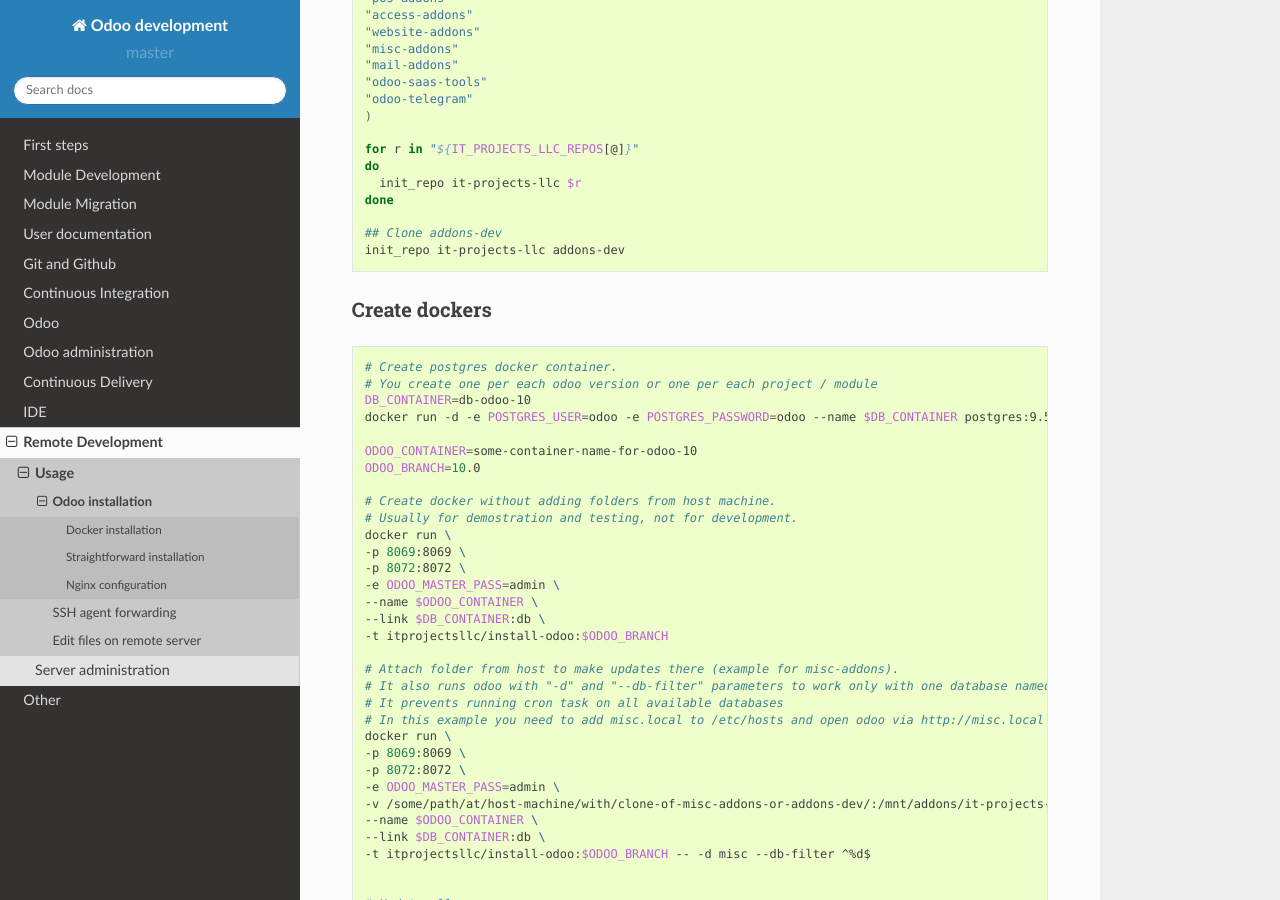
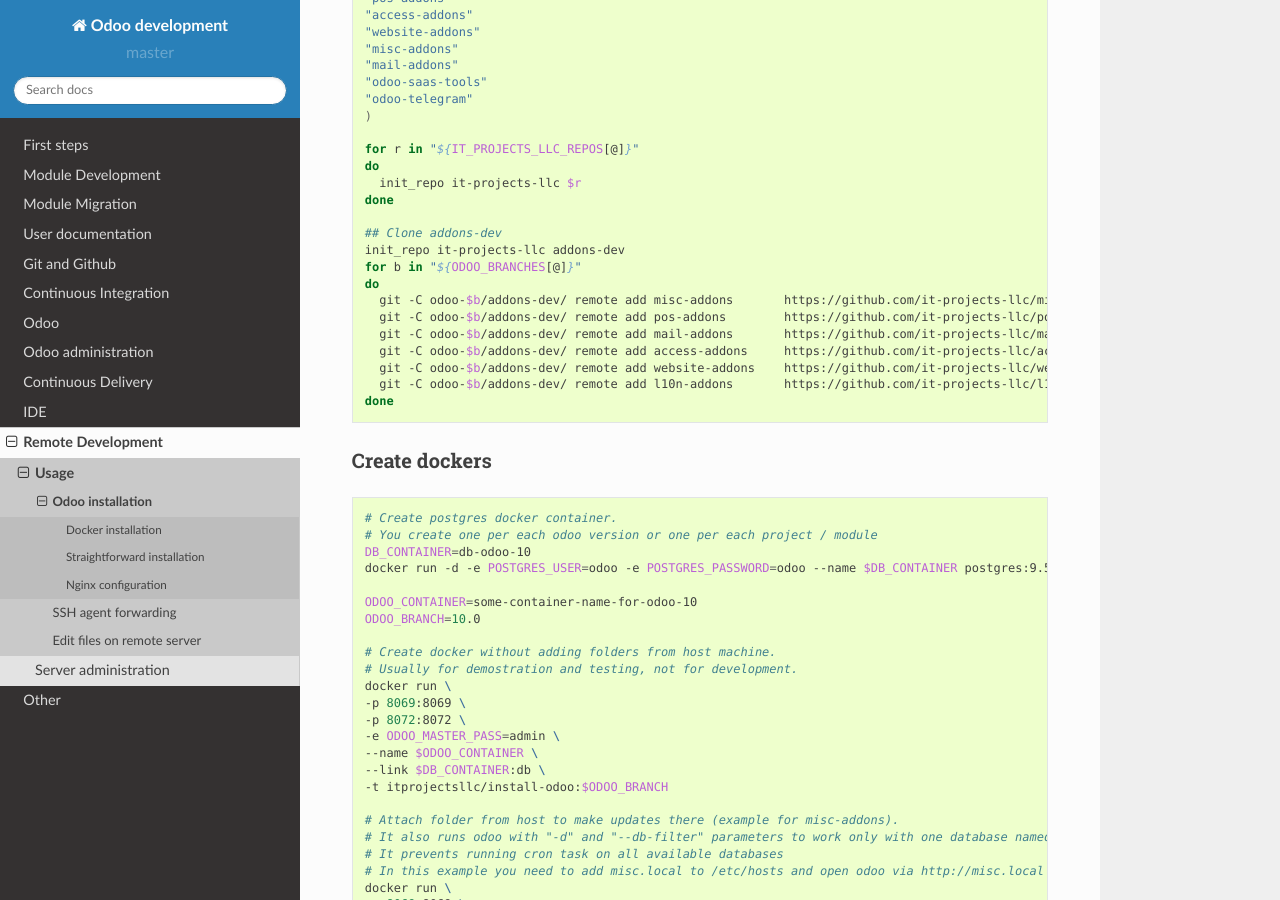
Before and after one commit to itpp-labs/odoo-development, a Sphinx documentation site: the page built from docs/admin/install.rst, in a window 1280 px wide and 900 px high, scrolled down 1570 px. Built offline with Sphinx 7.4.7 and the Read the Docs theme 2.0.0, drawn with Linux system fonts in a browser that asks for light colours; pages that are not in the unit, such as notebooks, are missing from menus.

Commit message:
install: extend script to add remotes to addons-dev

```diff
--- a/docs/admin/install.rst
+++ b/docs/admin/install.rst
@@ -83,6 +83,15 @@
 
    ## Clone addons-dev
    init_repo it-projects-llc addons-dev
+   for b in "${ODOO_BRANCHES[@]}"
+   do
+     git -C odoo-$b/addons-dev/ remote add misc-addons       https://github.com/it-projects-llc/misc-addons.git
+     git -C odoo-$b/addons-dev/ remote add pos-addons        https://github.com/it-projects-llc/pos-addons.git
+     git -C odoo-$b/addons-dev/ remote add mail-addons       https://github.com/it-projects-llc/mail-addons.git
+     git -C odoo-$b/addons-dev/ remote add access-addons     https://github.com/it-projects-llc/access-addons.git
+     git -C odoo-$b/addons-dev/ remote add website-addons    https://github.com/it-projects-llc/website-addons.git
+     git -C odoo-$b/addons-dev/ remote add l10n-addons       https://github.com/it-projects-llc/l10n-addons.git
+   done
 
 Create dockers
 --------------
```
